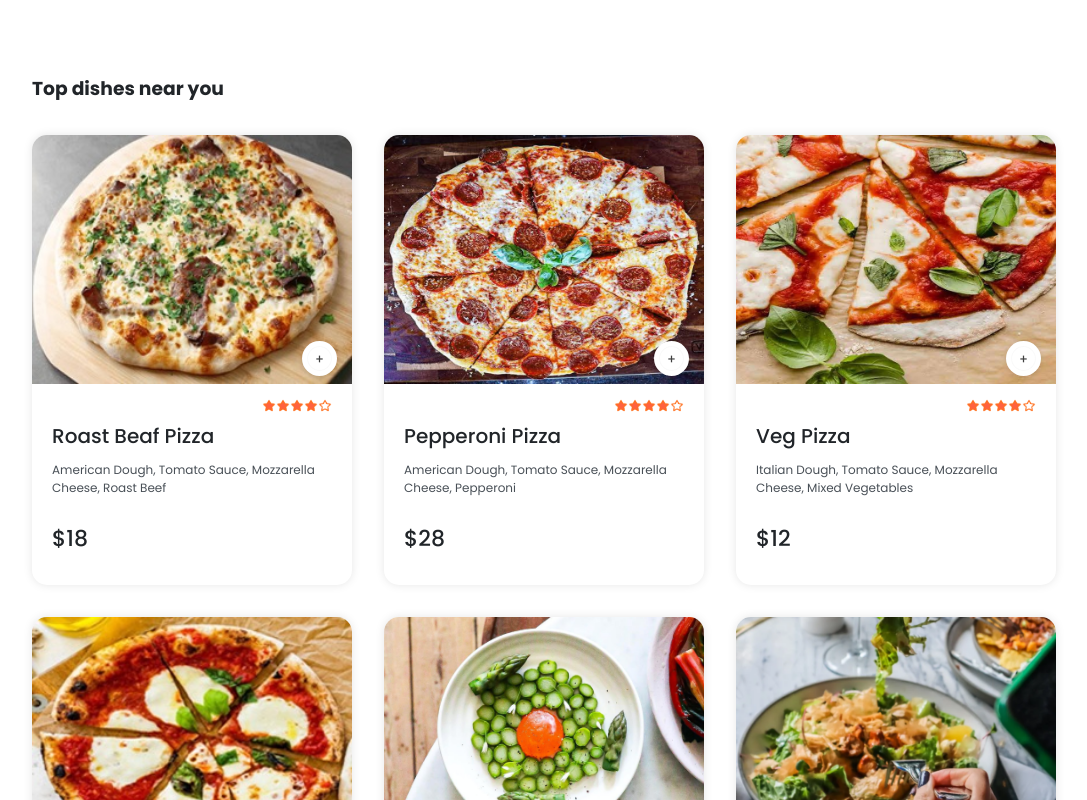
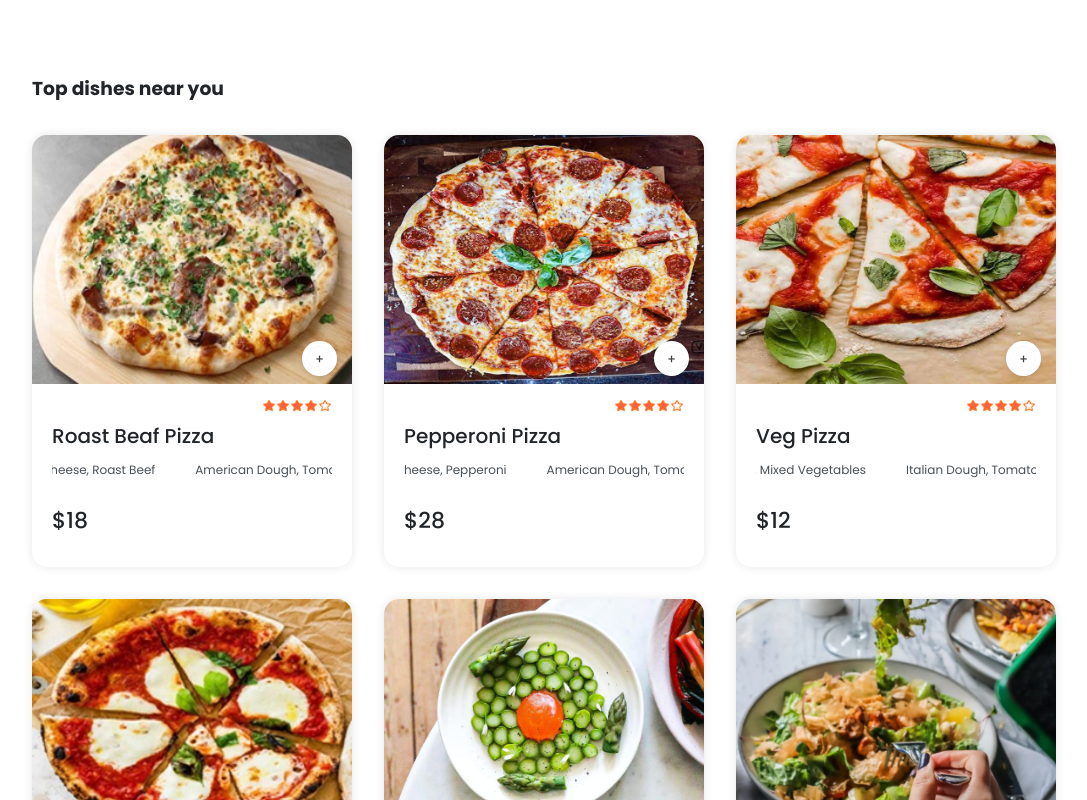
Before and after one commit to la3t0Masoud/Food-Del, a React (Vite) app in the folder frontend/: page / in a window 1280 px wide. Shown: the part 1360-2160 px from the top of the page, without its empty margins (96-1183 px from the left). Built offline with nearby package versions, Linux system fonts and the light colour scheme.

Commit message:
foods Names and descriptions overflows fixed

```diff
--- a/frontend/src/components/FoodItem/FoodItem.css
+++ b/frontend/src/components/FoodItem/FoodItem.css
@@ -134,3 +134,31 @@
 .RateImg {
   margin-top: -50px;
 }
+/* .marquee-container {
+  overflow: hidden;
+  white-space: nowrap;
+  flex: 1;
+}
+
+.marquee-text {
+  display: inline-block;
+}
+
+.marquee-animate {
+  animation: marquee-scroll 8s linear infinite;
+}
+
+@keyframes marquee-scroll {
+  0% {
+    transform: translateX(0);
+  }
+  100% {
+    transform: translateX(-100%);
+  }
+} */
+.food-item-name-rating-text {
+  font-size: 20px;
+  font-weight: 500;
+  color: var(--text);
+  max-width: calc(100% - 80px); /* فضا برای عکس رتبه‌بندی */
+}
--- a/frontend/src/components/FoodItem/FoodItem.jsx
+++ b/frontend/src/components/FoodItem/FoodItem.jsx
@@ -4,6 +4,7 @@ import { assets } from "../../assets/assets";
 import { StoreContext } from "../../context/StoreContext";
 import LoginPopup from "../LoginPopup/LoginPopup";
 import { motion } from "framer-motion";
+import MarqueeText from "../MarqueeText/MarqueeText";
 
 const FoodItem = ({
   id,
@@ -68,10 +69,10 @@ const FoodItem = ({
           </div>
           <div className="food-item-info">
             <div className="food-item-name-rating">
-              <p>{name}</p>
+              <MarqueeText text={name} className="food-item-name-rating-text" />
               <img className="RateImg" src={assets.rating_starts} alt="" />
             </div>
-            <p className="food-item-des">{description}</p>
+            <MarqueeText text={description} className="food-item-des" />
             <div className="DivButtoms">
               <p className="food-item-price">${price}</p>
               {HaveDetails && (
--- /dev/null
+++ b/frontend/src/components/MarqueeText/MarqueeText.css
@@ -0,0 +1,23 @@
+.marquee-container {
+  overflow: hidden;
+  white-space: nowrap;
+  width: 100%;
+}
+
+.marquee-track {
+  display: inline-flex;
+  gap: 40px;
+}
+
+.marquee-track.animate {
+  animation: marquee-loop 10s linear infinite;
+}
+
+@keyframes marquee-loop {
+  0% {
+    transform: translateX(0);
+  }
+  100% {
+    transform: translateX(-50%);
+  }
+}
--- /dev/null
+++ b/frontend/src/components/MarqueeText/MarqueeText.jsx
@@ -0,0 +1,29 @@
+import React, { useRef, useEffect, useState } from "react";
+import "./MarqueeText.css";
+
+const MarqueeText = ({ text, className }) => {
+  const containerRef = useRef(null);
+  const textRef = useRef(null);
+  const [isOverflowing, setIsOverflowing] = useState(false);
+
+  useEffect(() => {
+    const container = containerRef.current;
+    const textEl = textRef.current;
+    if (container && textEl) {
+      setIsOverflowing(textEl.scrollWidth > container.clientWidth);
+    }
+  }, [text]);
+
+  return (
+    <div ref={containerRef} className={`marquee-container ${className || ""}`}>
+      <span
+        ref={textRef}
+        className={isOverflowing ? "marquee-track animate" : "marquee-track"}>
+        <span>{text}</span>
+        {isOverflowing && <span>{text}</span>}
+      </span>
+    </div>
+  );
+};
+
+export default MarqueeText;
```
